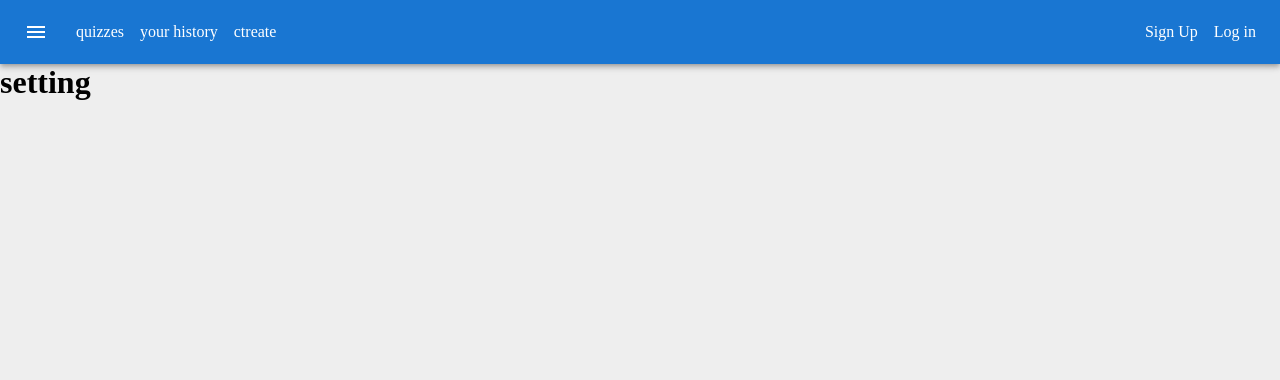
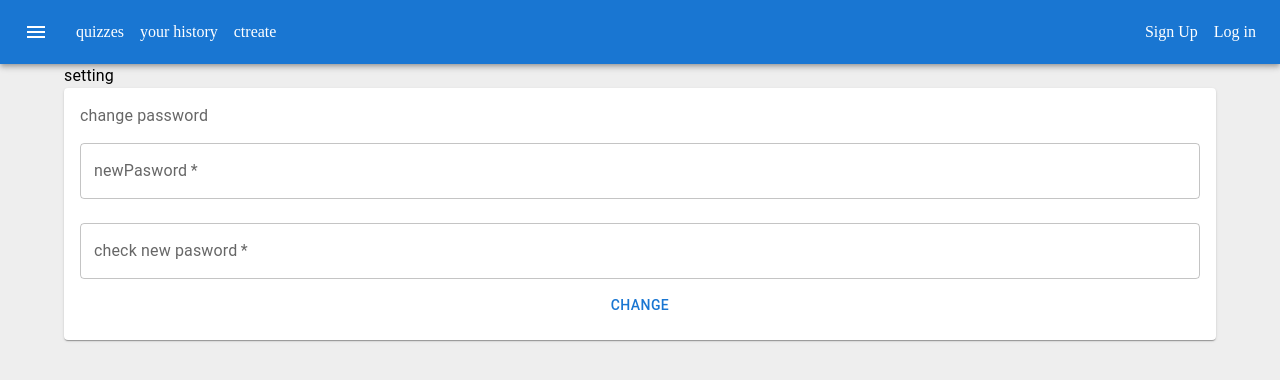
Before and after one commit to Mohammed-Almuziny/project2-frontend, a React (Create React App) app: page /Setting in a window 1280 px wide. Shown: the top 380 px of the page. Built offline with nearby package versions, Linux system fonts and the light colour scheme.

Commit message:
create change password

```diff
--- a/src/App.js
+++ b/src/App.js
@@ -31,7 +31,7 @@ function App() {
           path="/LogIn"
           element={<LogIn user={user} setUser={setUser} />}
         />
-        <Route exact path="/Setting" element={<Setting />} />
+        <Route exact path="/Setting" element={<Setting user={user}/>} />
       </Routes>
     </div>
   );
--- a/src/components/Header/index.js
+++ b/src/components/Header/index.js
@@ -21,13 +21,9 @@ const IsLogIn = ({ user, setUser }) => {
   return user ? (
     <>
       <h1>{user} </h1>
+
       <Link color="inherit" underline="none" href="/setting" mr={2}>
-        <IconButton
-          color="inherit"
-          onClick={() => {
-            alert("click");
-          }}
-        >
+        <IconButton color="inherit">
           <SettingsApplicationsRoundedIcon />
         </IconButton>
       </Link>
--- a/src/components/Setting/index.jsx
+++ b/src/components/Setting/index.jsx
@@ -1,9 +1,71 @@
-import React from 'react'
+import React from "react";
+import axios from "axios";
+import {
+  Container,
+  Paper,
+  Box,
+  Typography,
+  Button,
+  FormGroup,
+  FormControl,
+  FormLabel,
+  TextField,
+  Select,
+  MenuItem,
+  FormControlLabel,
+} from "@mui/material";
 
-export const Setting = () => {
+export const Setting = ({ user }) => {
+  const handelDelete = async (e) => {
+    e.preventDefault();
+    if (e.target.newPasword.value === e.target.checkNewPasword.value) {
+      await axios.put(
+        `${process.env.REACT_APP_BASE_URL}/users/changepassword`,
+        { userName: user, newPassword: e.target.newPasword.value }
+      );
+    } else alert("not equal");
+  };
+
   return (
-    <div>
-      <h1>setting</h1>
-    </div>
-  )
-}
+    <Container>
+      <Typography> setting</Typography>
+      <form onSubmit={handelDelete}>
+        <Paper>
+          <Box p={2}>
+            <FormGroup>
+              <FormControl>
+                <FormLabel>change password</FormLabel>
+                <TextField
+                  fullWidth
+                  type="password"
+                  id="newPasword"
+                  label="newPasword"
+                  placeholder="new pasword"
+                  margin="normal"
+                  required
+                >
+                  {" "}
+                  new password
+                </TextField>
+
+                <TextField
+                  fullWidth
+                  type="password"
+                  id="checkNewPasword"
+                  label="check new pasword"
+                  placeholder="ckeck new pasword"
+                  margin="normal"
+                  required
+                >
+                  {" "}
+                  new password
+                </TextField>
+                <Button type="submit"> change</Button>
+              </FormControl>
+            </FormGroup>
+          </Box>
+        </Paper>
+      </form>
+    </Container>
+  );
+};
```
